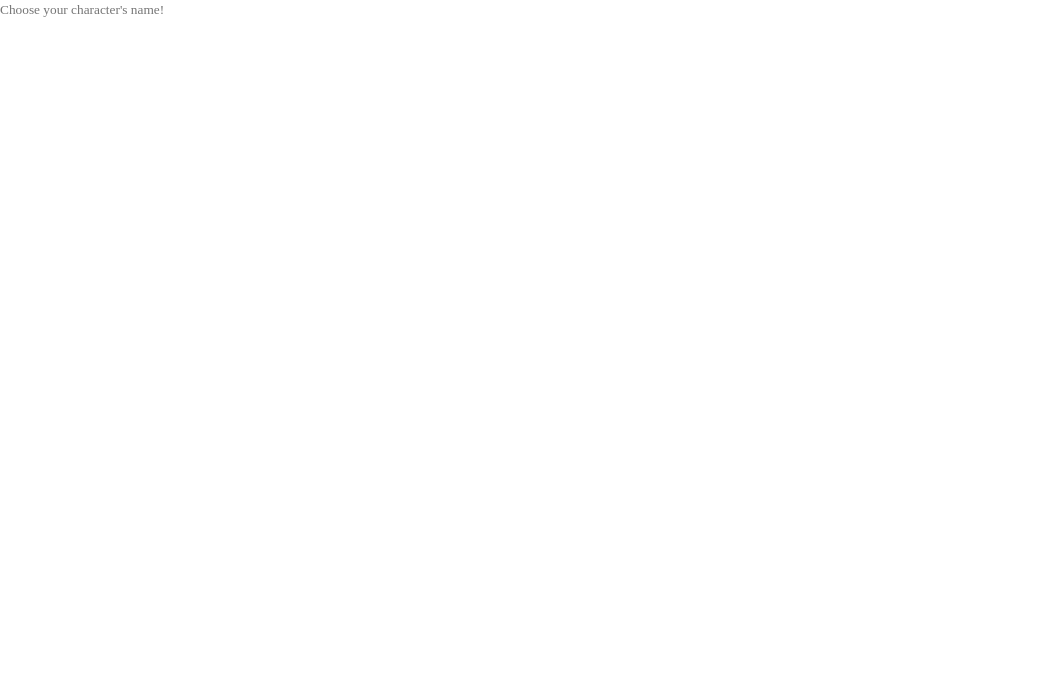
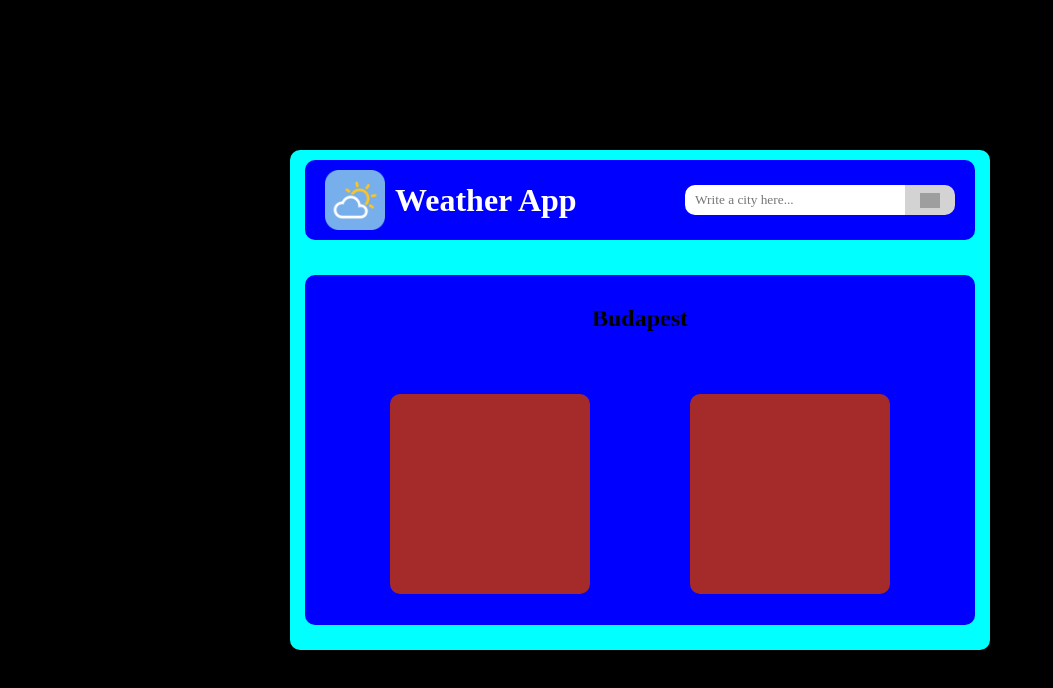
Before and after one commit to tomicoindaclub/weather-app, a plain HTML site: page frontend/index.html in a window 1280 px wide. Shown: the whole page, without its empty margins (0-1053 px from the left). Drawn offline with Linux system fonts and the light colour scheme; grey boxes are pictures that could not be loaded.

Commit message:
first raw concept

```diff
--- a/frontend/index.html
+++ b/frontend/index.html
@@ -10,15 +10,33 @@
     </head>
     <body>
         <div id="root">
+            <div class="container">
+                <header>
+                    <div class="titleApp">
+                        <div class="logo"></div>
+                        <h1>Weather App</h1>
+                    </div>
+                    <div class="inputField">
                         <form>
                             <!-- <label for="input-name">Name: </label> for="" ide csak inputnak id-ja mehet -->
                             <input
                                 id="input-name"
-          placeholder="Choose your character's name!"
+                                placeholder="Write a city here..."
                                 type="text"
                                 onkeyup="getSearchData()"
                             />
                         </form>
+                        <button></button>
+                    </div>
+                </header>
+                <div class="block">
+                  <h2>Budapest</h2>
+                  <div class="weather">
+                    <div class="widget"></div>
+                    <div class="info"></div>
+                  </div>
+                </div>
+            </div>
         </div>
     </body>
 </html>
--- a/frontend/style.css
+++ b/frontend/style.css
@@ -36,3 +36,118 @@ select {
 }
 
 /* --- end of CSS reset --- */
+
+#root {
+  background-color: black;
+  width: 100%;
+  height: 100vh;
+  display: flex;
+  justify-content: center;
+  align-items: center;
+}
+
+.container {
+  width: 700px;
+  height: 500px;
+  background-color: aqua;
+  border-radius: 10px;
+  display: grid;
+  grid-template-rows: 1fr 4fr;
+  align-items: center;
+  justify-content: center;
+}
+
+header {
+  width: 670px;
+  height: 80px;
+  background-color: blue;
+  display: flex;
+  justify-content: space-between;
+  align-items: center;
+  padding-left: 20px;
+  padding-right: 20px;
+  border-radius: 10px;
+}
+
+.titleApp {
+  display: flex;
+  align-items: center;
+}
+
+h1 {
+  padding-left: 10px;
+  color: white;
+}
+
+.logo {
+  background: transparent url(/img/logo.png) no-repeat center center;
+  background-size: cover;
+  height: 60px;
+  width: 60px;
+
+}
+
+.inputField {
+  display: flex;
+  align-items: center;
+}
+
+form {
+  width: 220px;
+}
+
+input {
+  background-color: white;
+  height: 30px;
+  width: 100%;
+  border-radius: 10px 0px 0px 10px;
+  padding-left: 10px;
+}
+
+button {
+  background: rgb(211, 211, 211) url(https://cdn.discordapp.com/attachments/1025661742614851604/1031974539523010590/loupe.png) no-repeat center center;
+  background-size: 40%;
+  height: 30px;
+  width: 50px;
+  border-radius: 0px 10px 10px 0px;
+}
+
+.block {
+  width: 670px;
+  height: 350px;
+  background-color: blue;
+  border-radius: 10px;
+  display: grid;
+  grid-template-rows: 1fr 3fr;
+  align-items: center;
+  justify-content: center;
+}
+
+.weather {
+  display: grid;
+  grid-template-columns: 1fr 1fr;
+  height: 100%;
+  align-items: center;
+  justify-content: center;
+  gap: 100px;
+}
+
+h2 {
+  display: flex;
+  justify-content: center;
+  align-items: center;
+}
+
+.widget {
+ width: 200px;
+ height: 200px;
+ background-color: brown;
+ border-radius: 10px;
+}
+
+.info {
+  width: 200px;
+  height: 200px;
+  background-color: brown;
+  border-radius: 10px;
+}
```
Lines whose indentation alone changed are shown as unchanged.
